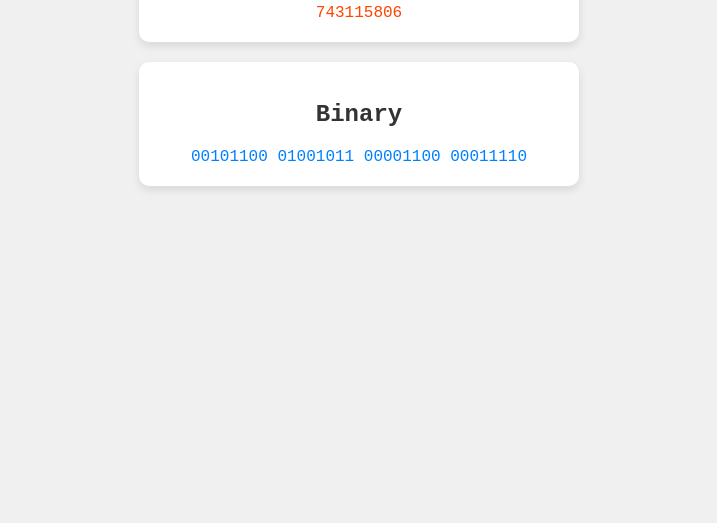
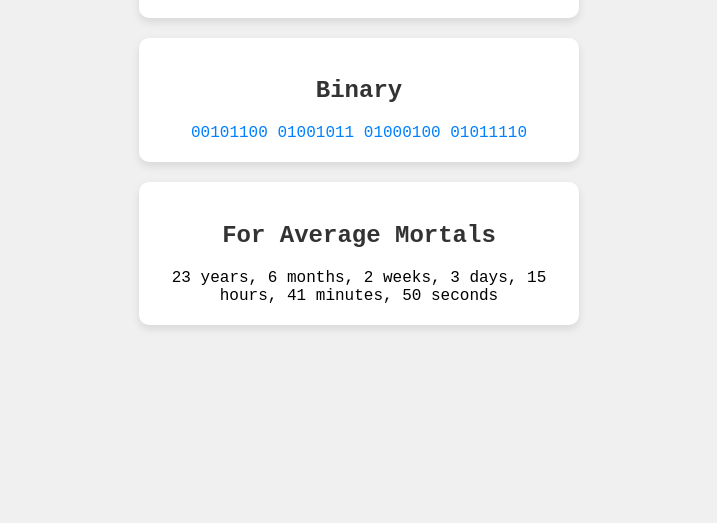
Before and after one commit to Makrine/UNIXTimestamp, a plain HTML site: page index.html in a window 1280 px wide. Shown: the part 277-800 px from the top of the page, without its empty margins (281-998 px from the left). Drawn offline with Linux system fonts and the light colour scheme.

Commit message:
fix GMT, added time for avg mortals

```diff
--- a/index.html
+++ b/index.html
@@ -9,6 +9,9 @@
 </head>
 <body>
     <h1>Time elapsed since the birth of Makrine</h1>
+
+    <div class="startData">Start Date: 28 July, 2000, 17:30 GMT+4</div>
+
     <div class="container">
 
     <div class="display-container">
@@ -21,6 +24,11 @@
         <div id="binaryDisplay"></div>
     </div>
 
+    <div class="display-container">
+        <h2>For Average Mortals</h2>
+        <div id="normal"></div>
+    </div>
+
 
 </div>
     <script src="src/script.js"></script>
--- a/src/script.js
+++ b/src/script.js
@@ -14,10 +14,14 @@ function toBinary(num) {
 function updateDisplay(binaryRepresentation, decimal) {
     document.getElementById('binaryDisplay').textContent = binaryRepresentation;
     document.getElementById('decimalDisplay').textContent = decimal;
+
+    var time = convertSeconds(decimal);
+
+    document.getElementById('normal').textContent = `${time.years} years, ${time.months} months, ${time.weeks} weeks, ${time.days} days, ${time.hours} hours, ${time.minutes} minutes, ${time.seconds} seconds`;
 }
 
 // Calculate the initial value based on the elapsed time since July 28, 2000, 17:30
-const startDate = new Date('July 28, 2000 17:30:00');
+const startDate = new Date('2000-07-28T17:30:00.000+04:00');
 const currentTime = new Date();
 const elapsedTimeInSeconds = (currentTime - startDate) / 1000;
 
@@ -29,3 +33,42 @@ setInterval(function() {
     num++;
     updateDisplay(toBinary(num), num);
 }, 1000);
+
+function convertSeconds(seconds) {
+    const oneMinute = 60;
+    const oneHour = oneMinute * 60;
+    const oneDay = oneHour * 24;
+    const oneWeek = oneDay * 7;
+    const oneMonth = oneDay * 30.44; // Average days in a month
+    const oneYear = oneDay * 365.25; // Average days in a year (considering leap years)
+
+    let years, months, weeks, days, hours, minutes, remainingSeconds;
+
+    years = Math.floor(seconds / oneYear);
+    seconds %= oneYear;
+
+    months = Math.floor(seconds / oneMonth);
+    seconds %= oneMonth;
+
+    weeks = Math.floor(seconds / oneWeek);
+    seconds %= oneWeek;
+
+    days = Math.floor(seconds / oneDay);
+    seconds %= oneDay;
+
+    hours = Math.floor(seconds / oneHour);
+    seconds %= oneHour;
+
+    minutes = Math.floor(seconds / oneMinute);
+    remainingSeconds = seconds % oneMinute;
+
+    return {
+        years,
+        months,
+        weeks,
+        days,
+        hours,
+        minutes,
+        seconds: remainingSeconds
+    };
+}
--- a/src/styles.css
+++ b/src/styles.css
@@ -7,7 +7,11 @@ body {
 }
 
 .container {
-    margin-top: 10%;
+    margin-top: 5%;
+}
+
+.startData {
+    text-align: center;
 }
 
 .display-container {
```
